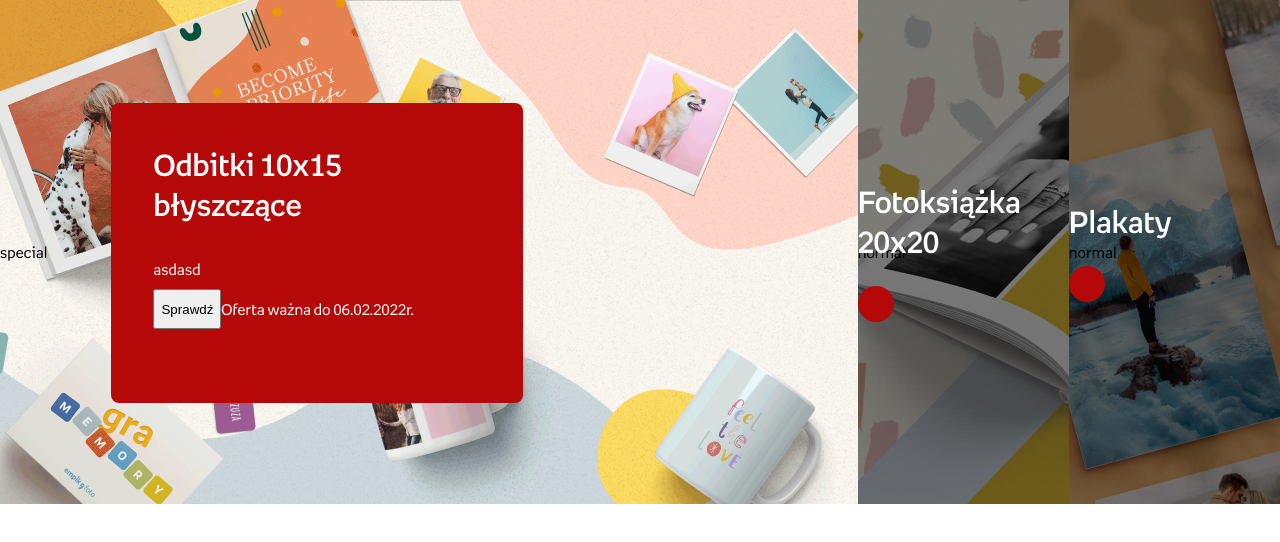
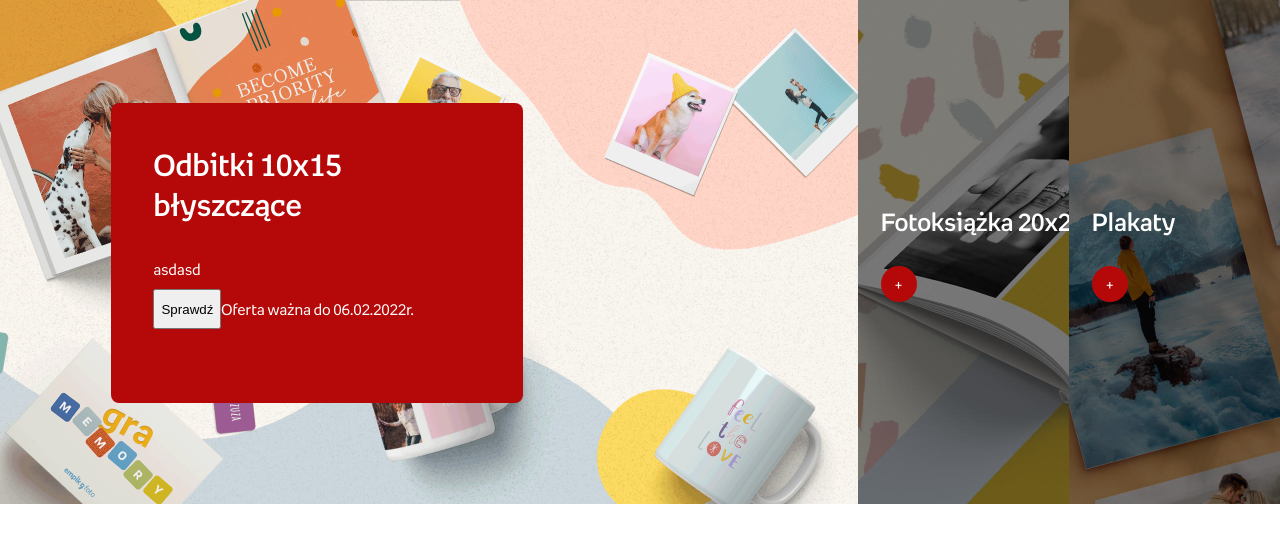
Before and after one commit to mkokosinski/empik-header, a React (Create React App) app: page / in a window 1280 px wide. Shown: the top 542 px of the page. Built offline with nearby package versions, Linux system fonts and the light colour scheme.

Commit message:
WIP: box animation

```diff
--- a/src/components/header/tile/InfoBox/infoBox.scss
+++ b/src/components/header/tile/InfoBox/infoBox.scss
@@ -1,4 +1,6 @@
 @use 'styles/shared' as *;
+@use './infoBoxExpanded.scss';
+@use './infoBoxCollapsed.scss';
 
 .info-box {
   color: $white-100;
@@ -9,45 +11,14 @@
   width: 100%;
   z-index: 2;
 
-  &--expanded {
-    height: 300px;
-    @include md {
-      bottom: 101px;
-      max-width: 412px;
-    }
-  }
-
   &__container {
     background-color: $red-400;
-    transition: all 4s;
-  }
-
-  &--expanded &__container {
-    border-radius: 8px;
-    height: 100%;
-    padding: 42px;
-    width: 100%;
-  }
-
-  &--collapsed &__container {
-    border-radius: 50%;
-    display: grid;
-    height: 36px;
-    place-content: center;
-    width: 36px;
+    transition: border-radius 300ms, height 300ms, width 300ms;
   }
 
   &__content {
-  }
-
-  &--expanded &__content {
-    transition: all 5s 1s;
     position: absolute;
-  }
-
-  &--collapsed &__content {
-    opacity: 0;
-    visibility: hidden;
+    transform: translateY(20px);
   }
 
   &__header {
@@ -58,11 +29,6 @@
     margin-bottom: 24px;
     font-size: 32px;
     padding: 0;
-    transition: all 5s;
-  }
-
-  &--expanded &__header--short-info {
-    display: none;
   }
 
   &__footer {
@@ -72,10 +38,6 @@
 
   &__plus-button {
     color: $white-100;
-  }
-
-  &--expanded &__plus-button {
-    display: none;
   }
 }
 
--- /dev/null
+++ b/src/components/header/tile/InfoBox/infoBoxCollapsed.scss
@@ -0,0 +1,25 @@
+@use 'styles/shared' as *;
+
+.info-box--collapsed {
+  margin-left: 23px;
+  .info-box {
+    &__container {
+      border-radius: 50%;
+      display: grid;
+      height: 36px;
+      place-content: center;
+      width: 36px;
+    }
+
+    &__content {
+      margin-left: 23px;
+      font-size: 26px;
+      opacity: 0;
+      visibility: hidden;
+    }
+
+    &__header {
+      font-size: 26px;
+    }
+  }
+}
--- /dev/null
+++ b/src/components/header/tile/InfoBox/infoBoxExpanded.scss
@@ -0,0 +1,28 @@
+@use 'styles/shared' as *;
+
+.info-box--expanded {
+  @include md {
+    bottom: 101px;
+  }
+  .info-box {
+    &__container {
+      border-radius: 8px;
+      height: 300px;
+      padding: 42px;
+      width: 412px;
+    }
+
+    &__content {
+      position: absolute;
+      transition: transform 300ms 200ms, opacity 300ms 200ms;
+      transform: translateY(0);
+    }
+
+    &__header--short-info {
+      display: none;
+    }
+    &__plus-button {
+      display: none;
+    }
+  }
+}
--- a/src/components/header/tile/Tile.js
+++ b/src/components/header/tile/Tile.js
@@ -12,7 +12,6 @@ const Tile = ({ isOpen, infoBox, img, type, handleClick }) => {
       <InfoBox {...infoBox} isOpen={isOpen} className='tile__info-box' />
       <img src={img} alt={`${infoBox.header} background`} className='tile__image' />
       <div className='tile__overlay'></div>
-      <div>{type}</div>
     </div>
   );
 };
```
